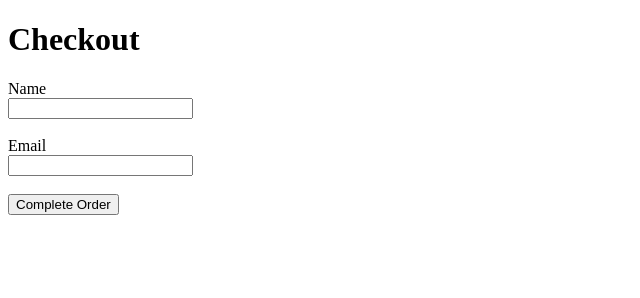
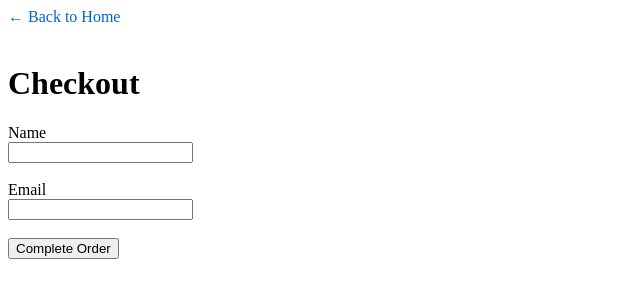
Before and after one commit to Benyloop/testsite, a plain HTML site: page checkout.html in a window 1280 px wide. Shown: the whole page, without its empty margins (0-640 px from the left). Drawn offline with Linux system fonts and the light colour scheme.

Commit message:
Update checkout.html

```diff
--- a/checkout.html
+++ b/checkout.html
@@ -4,7 +4,11 @@
     <title>Checkout</title>
 </head>
 <body>
+<a href="index.html" style="text-decoration:none; color:#0066cc;">
+    ← Back to Home
+</a>
 
+<br><br>
 <h1>Checkout</h1>
 
 <form>
```
